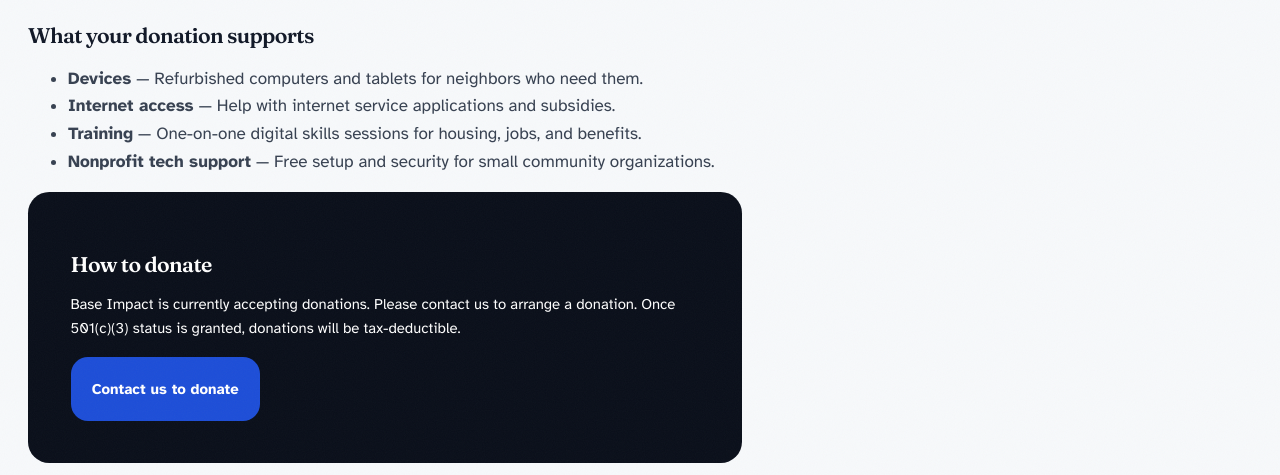
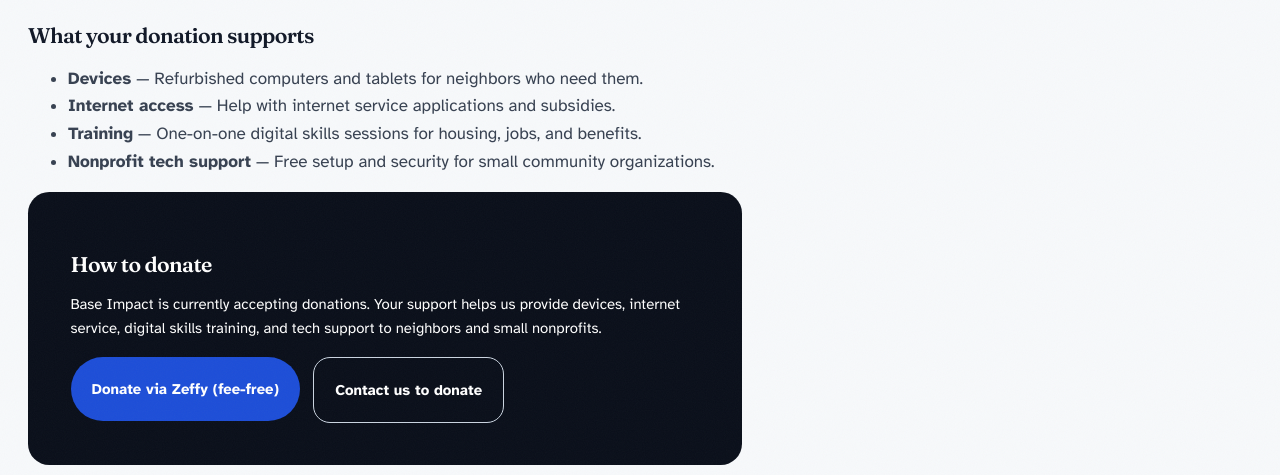
Before and after one commit to eric4479/baseimpact-org, an Astro site: page /donate in a window 1280 px wide. Shown: the part 275-750 px from the top of the page. Built offline with nearby package versions, Linux system fonts and the light colour scheme; Astro itself is replaced by a stand-in of ours.

Commit message:
feat: add Zeffy donate button to donate page (fee-free, placeholder URL)

```diff
--- a/src/pages/donate.astro
+++ b/src/pages/donate.astro
@@ -18,10 +18,18 @@
     <div class="rounded-2xl bg-band p-6 text-on-fill">
       <h2 class="font-display text-xl font-semibold mb-2">How to donate</h2>
       <p class="text-sm opacity-90 mb-4">
-        Base Impact is currently accepting donations. Please contact us to arrange a donation.
-        Once 501(c)(3) status is granted, donations will be tax-deductible.
+        Base Impact is currently accepting donations. Your support helps us provide devices,
+        internet service, digital skills training, and tech support to neighbors and small nonprofits.
       </p>
-      <a href="/contact" class="inline-flex min-h-11 items-center rounded-lg bg-fill px-5 py-2 text-sm font-semibold text-on-fill hover:bg-fill-hover">Contact us to donate</a>
+      <div class="flex flex-wrap gap-3">
+        <a href="https://www.zeffy.com/donation-form/PLACEHOLDER" target="_blank" rel="noreferrer"
+          class="inline-flex min-h-11 items-center rounded-full bg-fill px-5 py-2 text-sm font-semibold text-on-fill hover:bg-fill-hover btn-pill">
+          Donate via Zeffy (fee-free)
+        </a>
+        <a href="/contact" class="inline-flex min-h-11 items-center rounded-lg border border-on-fill/30 px-5 py-2 text-sm font-semibold text-on-fill hover:bg-on-fill/10">
+          Contact us to donate
+        </a>
+      </div>
     </div>
 
     <p class="text-sm text-faint">
```
